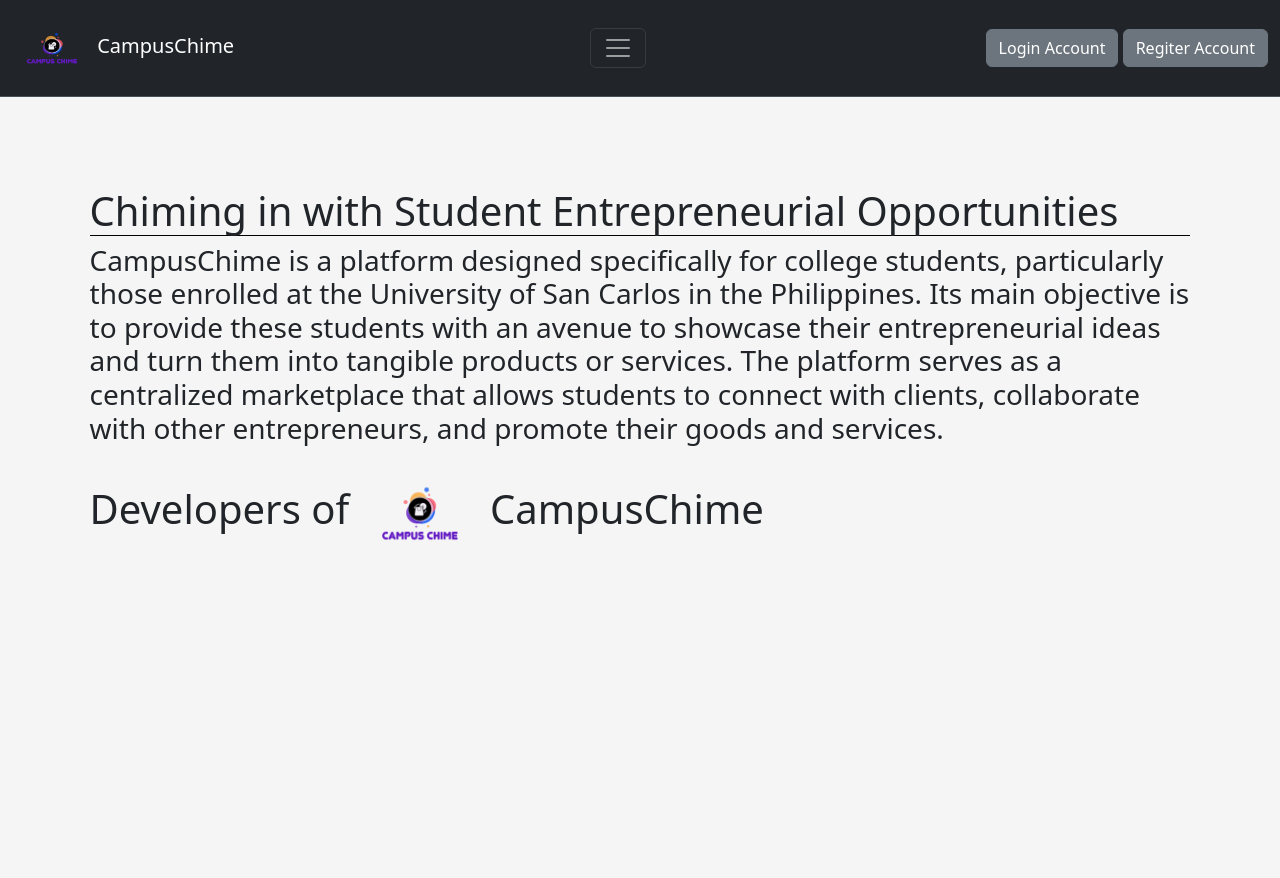
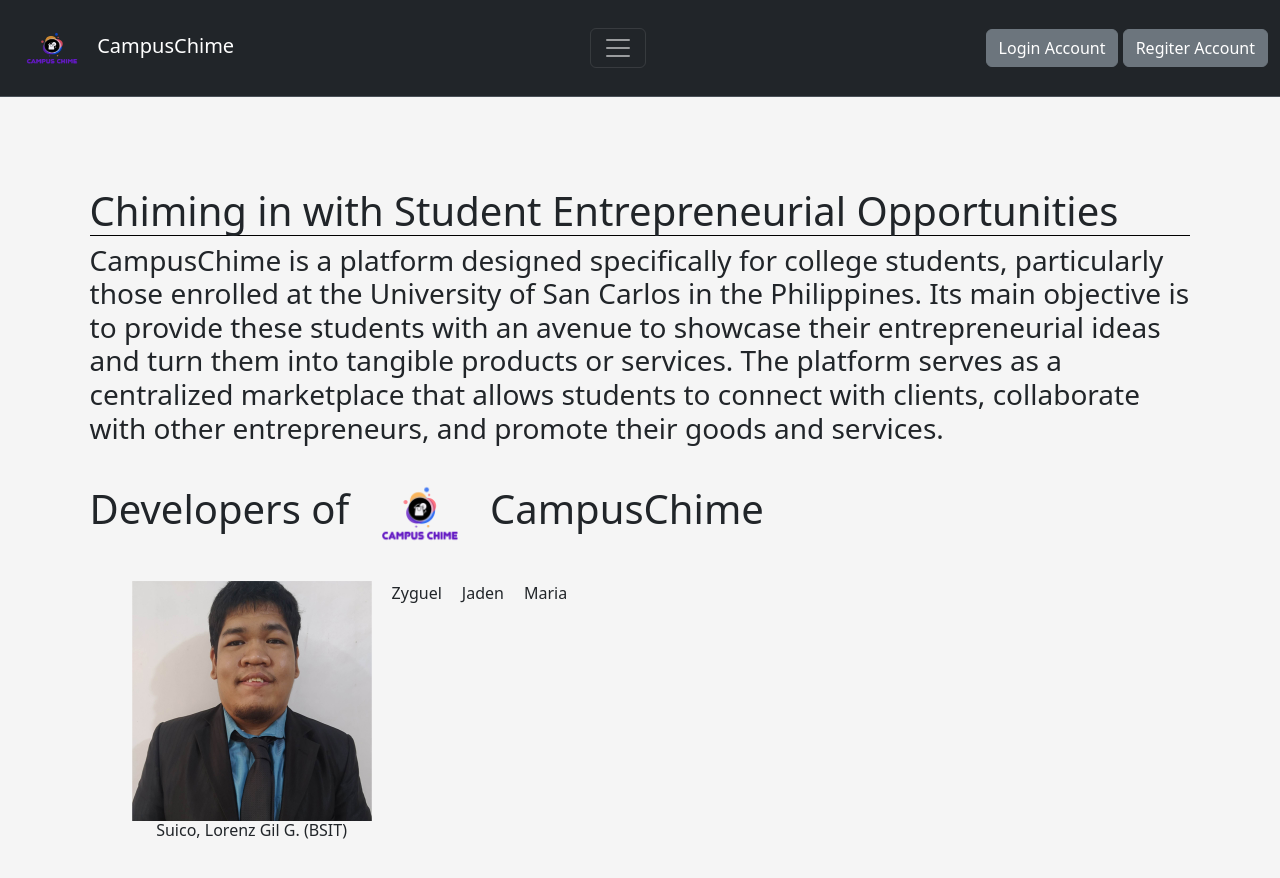
Before and after one commit to L2GS-19101360/CampusChime, a React (Vite) app: page /aboutUsPage in a window 1280 px wide. Shown: the top 878 px of the page. Before the commit the page ends 800 px from the top, so only its background shows below. Built offline with nearby package versions, Linux system fonts and the light colour scheme.

Commit message:
Updates in my branch

```diff
--- a/src/components/Navbar.jsx
+++ b/src/components/Navbar.jsx
@@ -23,7 +23,7 @@ class Navbar extends Component {
             <div>
                 <nav className="navbar bg-dark border-bottom border-body" data-bs-theme="dark">
                     <div className="container-fluid">
-                        <a className="navbar-brand" href="#"> <img src={WebLogo} alt="" style={{ height: '70px', width: '80px' }} /> CampusChime</a>
+                        <a className="navbar-brand" href="/"> <img src={WebLogo} alt="" style={{ height: '70px', width: '80px' }} /> CampusChime</a>
                         <button className="navbar-toggler" type="button" data-bs-toggle="collapse" data-bs-target="#navbarSupportedContent" aria-controls="navbarSupportedContent" aria-expanded="false" aria-label="Toggle navigation">
                             <span className="navbar-toggler-icon"></span>
                         </button>
--- /dev/null
+++ b/src/pages/About Us Page/AboutUsDesign.css
@@ -0,0 +1,4 @@
+.developersList{
+    list-style: none;
+    display: inline-flex;
+}
--- a/src/pages/About Us Page/AboutUsPage.jsx
+++ b/src/pages/About Us Page/AboutUsPage.jsx
@@ -5,6 +5,8 @@ import 'bootstrap-icons/font/bootstrap-icons.css';
 import { Link } from 'react-router-dom/cjs/react-router-dom';
 import Navbar from '../../components/Navbar';
 import WebLogo from '../../assets/CampusChimePurple.png'
+import '../About Us Page/AboutUsDesign.css'
+import Lorenz from '../../assets/developers/Lorenz.jpg'
 
 class AboutUsPage extends Component {
 
@@ -32,6 +34,15 @@ class AboutUsPage extends Component {
                     </h3>
 
                     <h1>Developers of <img src={WebLogo} alt="" style={{height: '120px', width: '120px'}} /> CampusChime</h1>
+                    <ul className='developersList'>
+                        <li style={{marginLeft: '10px', marginRight: '10px'}}>
+                            <img src={Lorenz} alt="" style={{height: '240px', width: '240px'}}/>
+                            <br/><h6 style={{textAlign: 'center'}}>Suico, Lorenz Gil G. (BSIT)</h6>
+                        </li>
+                        <li style={{marginLeft: '10px', marginRight: '10px'}}>Zyguel</li>
+                        <li style={{marginLeft: '10px', marginRight: '10px'}}>Jaden</li>
+                        <li style={{marginLeft: '10px', marginRight: '10px'}}>Maria</li>
+                    </ul>
                 </div>
             </div>
         )
```
Also changed, not shown: src/assets/developers/Lorenz.jpg (added).
